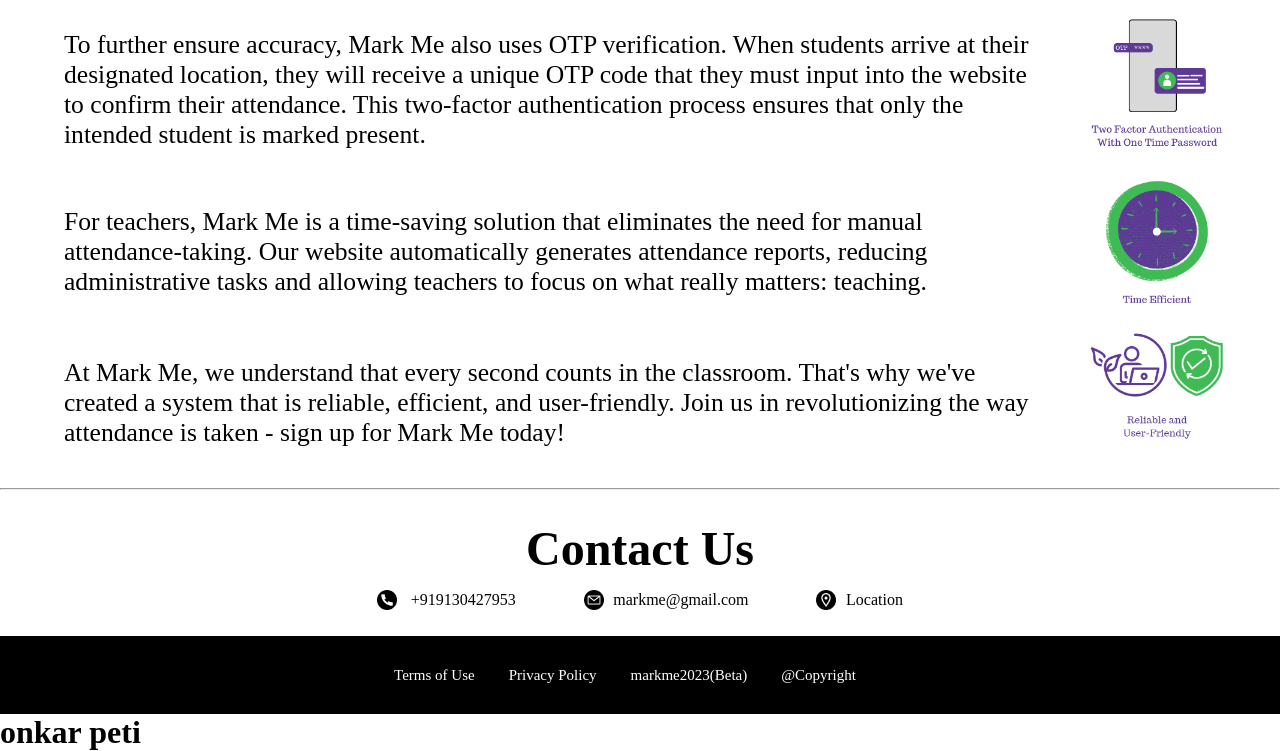
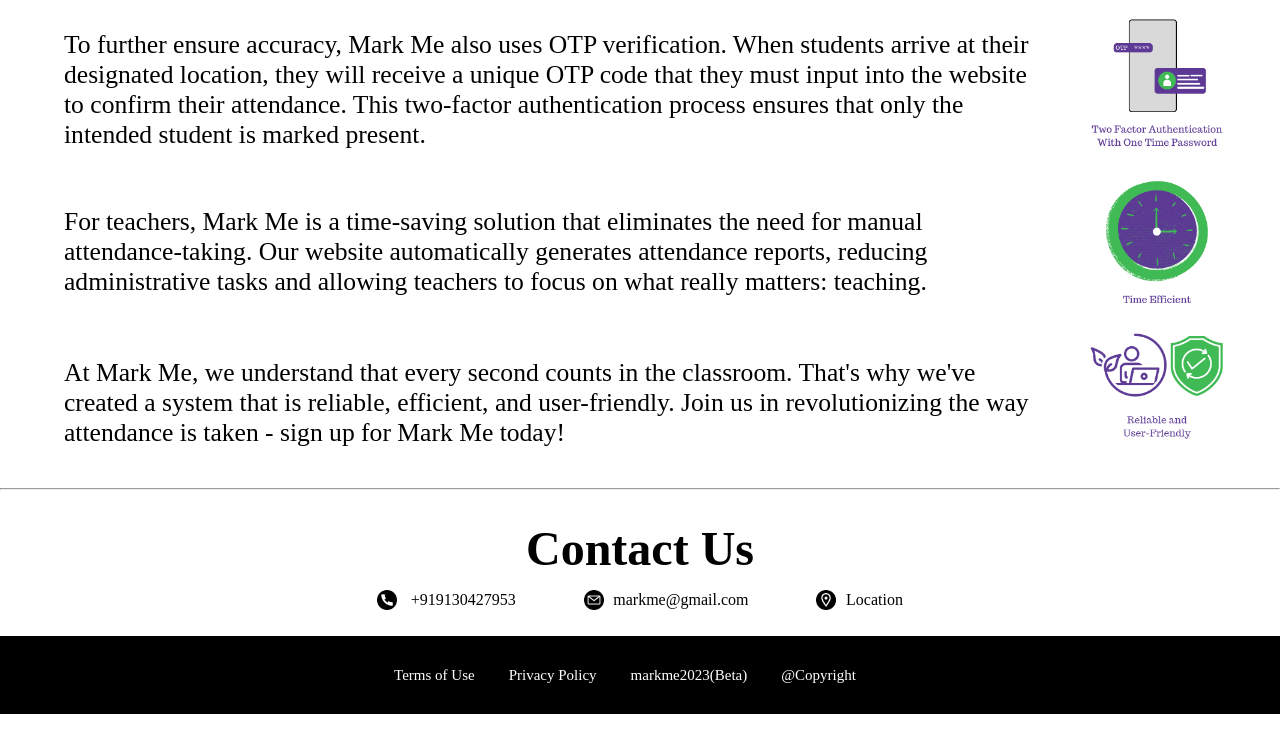
Before and after one commit to shubham-2410/pbl-se, a plain HTML site: page index.html in a window 1280 px wide. Shown: the part 1229-1980 px from the top of the page. After the commit the page ends 1943 px from the top, so only its background shows below. Drawn offline with Linux system fonts and the light colour scheme.

Commit message:
changes back

```diff
--- a/index.html
+++ b/index.html
@@ -149,7 +149,6 @@
             </ul>
         </nav>
     </footer>
-    <h1>onkar peti</h1>
 
 </body>
 
```
